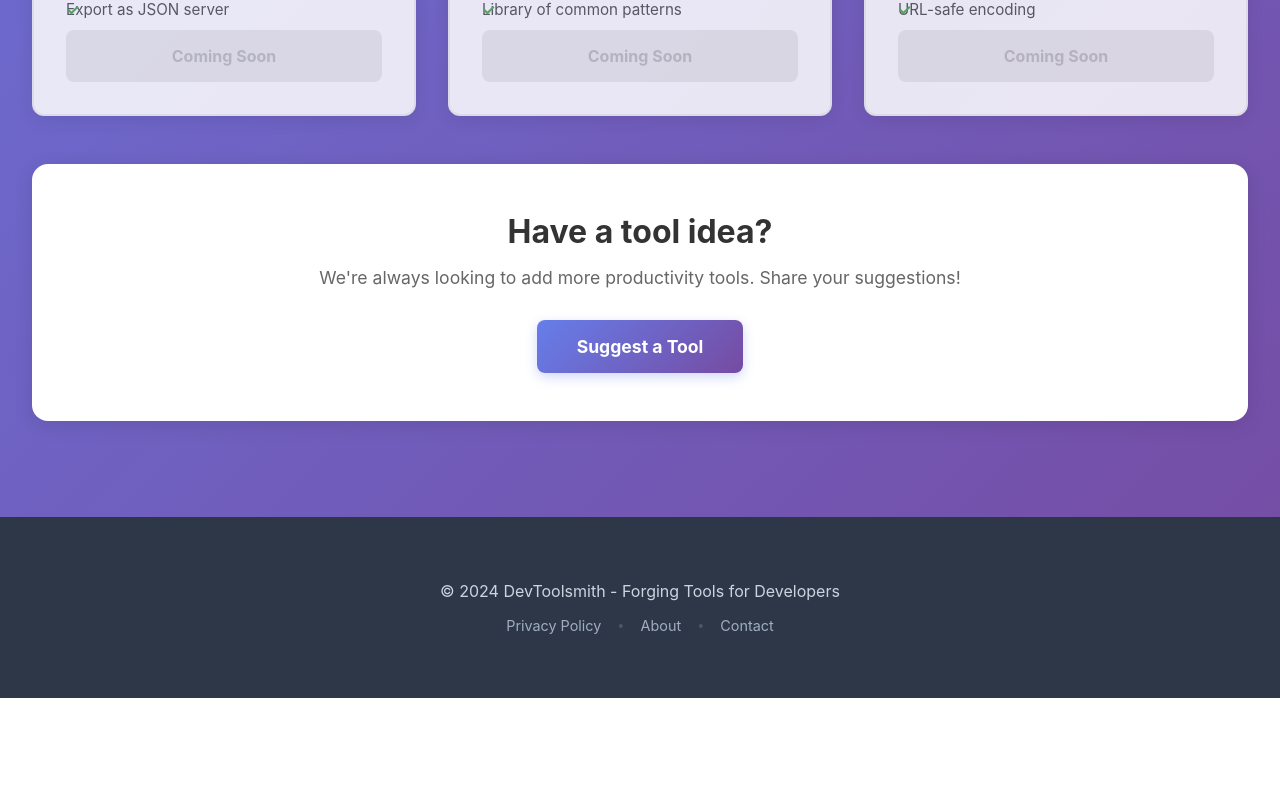
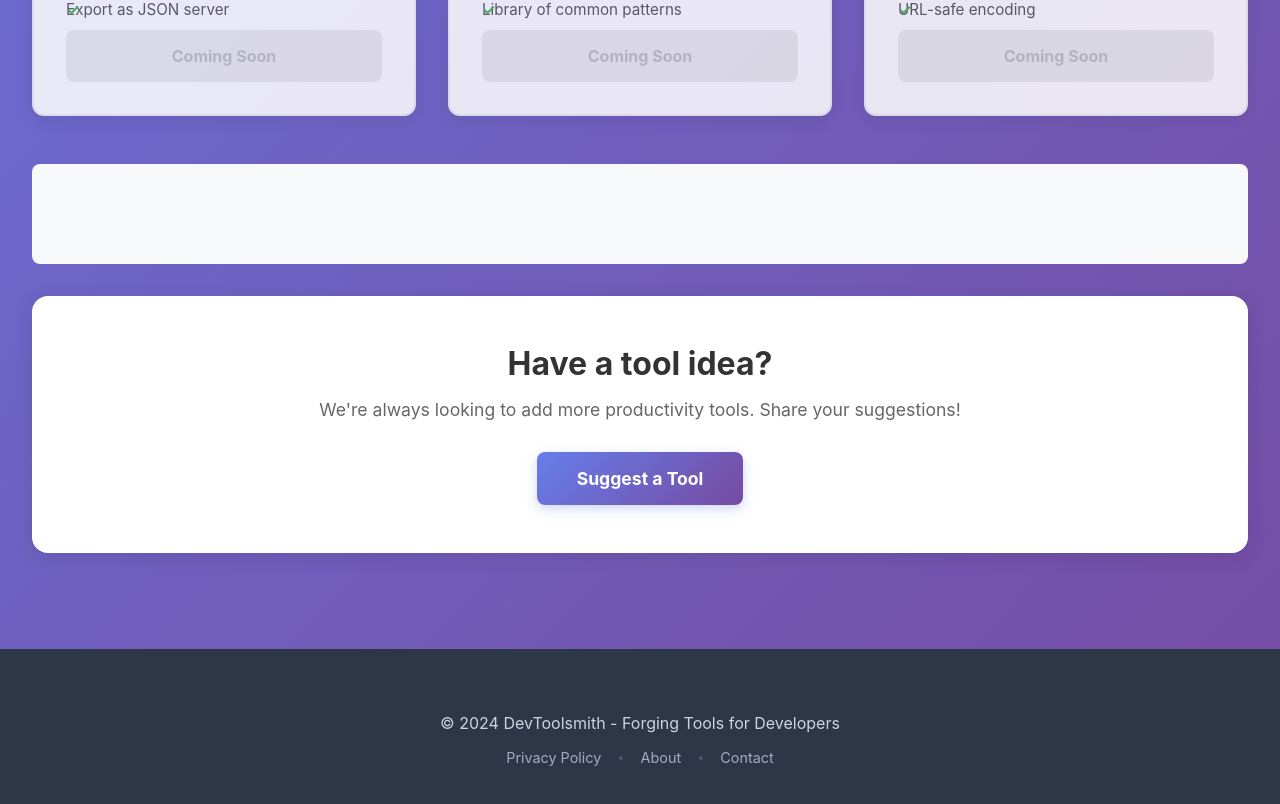
Before and after one commit to uahmad565/tools-parallelLab, a React (Vite) app in the folder frontend/: page /tools in a window 1280 px wide. Shown: the part 1388-2192 px from the top of the page. Before the commit the page ends 2086 px from the top, so only its background shows below. Built offline with nearby package versions, Linux system fonts and the light colour scheme.

Commit message:
Added google Adsense and two banners

```diff
--- a/frontend/index.html
+++ b/frontend/index.html
@@ -7,6 +7,8 @@
     <meta name="description" content="DevToolsmith - Productivity tools for software engineers. Transform CSV to C# classes, generate schemas, and more." />
     <meta name="keywords" content="CSV to C#, schema generator, developer tools, productivity, code generation" />
     <title>DevToolsmith - Productivity Tools for Developers</title>
+    <script async src="https://pagead2.googlesyndication.com/pagead/js/adsbygoogle.js?client=ca-pub-8668712898458379"
+     crossorigin="anonymous"></script>
   </head>
   <body>
     <div id="root"></div>
--- /dev/null
+++ b/frontend/src/components/AdSense.css
@@ -0,0 +1,32 @@
+.adsense-container {
+  margin: 2rem 0;
+  text-align: center;
+  min-height: 100px;
+  display: flex;
+  align-items: center;
+  justify-content: center;
+  background: #f8f9fa;
+  border-radius: 8px;
+  padding: 1rem;
+}
+
+.adsense-container ins {
+  display: block;
+  width: 100%;
+}
+
+/* Specific ad placements */
+.home-ad-top {
+  margin: 2rem auto;
+  max-width: 1200px;
+}
+
+.home-ad-bottom {
+  margin: 2rem auto;
+  max-width: 1200px;
+}
+
+.tools-ad {
+  margin: 2rem auto;
+  max-width: 1400px;
+}
--- /dev/null
+++ b/frontend/src/components/AdSense.tsx
@@ -0,0 +1,48 @@
+import { useEffect } from 'react';
+import './AdSense.css';
+
+interface AdSenseProps {
+  slot?: string;
+  format?: 'auto' | 'horizontal' | 'vertical' | 'rectangle';
+  style?: React.CSSProperties;
+  className?: string;
+}
+
+declare global {
+  interface Window {
+    adsbygoogle: any[];
+  }
+}
+
+function AdSense({
+  slot = '8668712898458379',
+  format = 'auto',
+  style,
+  className = ''
+}: AdSenseProps) {
+  useEffect(() => {
+    try {
+      if (window.adsbygoogle && window.adsbygoogle.loaded) {
+        return;
+      }
+      (window.adsbygoogle = window.adsbygoogle || []).push({});
+    } catch (err) {
+      console.error('AdSense error:', err);
+    }
+  }, []);
+
+  return (
+    <div className={`adsense-container ${className}`} style={style}>
+      <ins
+        className="adsbygoogle"
+        style={{ display: 'block' }}
+        data-ad-client="ca-pub-8668712898458379"
+        data-ad-slot={slot}
+        data-ad-format={format}
+        data-full-width-responsive="true"
+      />
+    </div>
+  );
+}
+
+export default AdSense;
--- a/frontend/src/pages/AllTools.tsx
+++ b/frontend/src/pages/AllTools.tsx
@@ -1,4 +1,5 @@
 import { Link } from 'react-router-dom';
+import AdSense from '../components/AdSense';
 import './AllTools.css';
 
 interface Tool {
@@ -143,6 +144,8 @@ function AllTools() {
         ))}
       </div>
 
+      <AdSense format="horizontal" className="tools-ad" />
+
       <div className="tools-footer">
         <div className="footer-cta">
           <h3>Have a tool idea?</h3>
--- a/frontend/src/pages/Home.tsx
+++ b/frontend/src/pages/Home.tsx
@@ -1,4 +1,5 @@
 import { Link } from 'react-router-dom';
+import AdSense from '../components/AdSense';
 import './Home.css';
 
 function Home() {
@@ -80,6 +81,8 @@ function Home() {
         </div>
       </section>
 
+      <AdSense format="horizontal" className="home-ad-bottom" />
+
       <section className="cta-section">
         <div className="cta-container">
           <h2>Ready to Boost Your Productivity?</h2>
```
